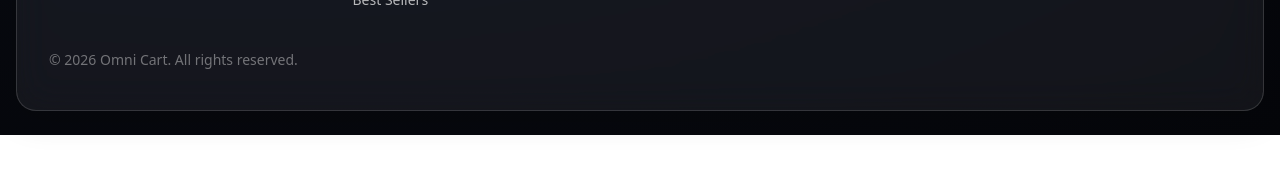
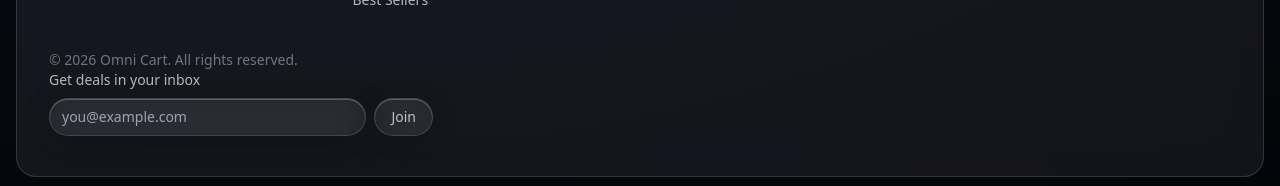
Before and after one commit to mmmazharali62-maker/omni-cart, a Next.js app: page / in a window 1280 px wide. Shown: the part 1437-1623 px from the top of the page. Before the commit the page ends 1572 px from the top, so only its background shows below. Built offline with nearby package versions, Linux system fonts and the light colour scheme; no server answers; the database is empty.

Commit message:
Add newsletter signup: API + footer form + NewsletterSubscriber model

```diff
--- /dev/null
+++ b/src/app/api/newsletter/route.ts
@@ -0,0 +1,24 @@
+import { NextRequest, NextResponse } from "next/server";
+import { db } from "@/lib/db";
+import { apiError } from "@/lib/api-error";
+import { rateLimit, clientKey } from "@/lib/rate-limit";
+import { z } from "zod";
+
+const subscribeSchema = z.object({ email: z.string().email() });
+
+export async function POST(req: NextRequest) {
+  try {
+    const rl = rateLimit(clientKey(req, "newsletter"), 5, 60_000);
+    if (!rl.allowed) return NextResponse.json({ error: "Too many attempts" }, { status: 429 });
+
+    const { email } = subscribeSchema.parse(await req.json());
+    const existing = await db.newsletterSubscriber.findUnique({ where: { email: email.toLowerCase() } });
+    if (existing) return NextResponse.json({ ok: true, message: "You're already subscribed!" });
+
+    await db.newsletterSubscriber.create({ data: { email: email.toLowerCase() } });
+    // TODO: sync to email marketing platform (Mailchimp/Klaviyo) when key is set.
+    return NextResponse.json({ ok: true, message: "Subscribed - welcome aboard!" });
+  } catch (err) {
+    return apiError(err);
+  }
+}
--- a/src/components/layout/footer.tsx
+++ b/src/components/layout/footer.tsx
@@ -1,4 +1,5 @@
 import Link from "next/link";
+import { NewsletterForm } from "@/components/layout/newsletter-form";
 
 const columns = [
   { title: "Shop", links: [["Shop", "/shop"], ["Deals", "/deals"], ["New Arrivals", "/new-arrivals"], ["Best Sellers", "/best-sellers"]] },
@@ -26,6 +27,7 @@ export function Footer() {
         ))}
       </div>
       <p className="mt-10 text-white/40">© {new Date().getFullYear()} Omni Cart. All rights reserved.</p>
+          <NewsletterForm />
     </footer>
   );
 }
--- /dev/null
+++ b/src/components/layout/newsletter-form.tsx
@@ -0,0 +1,35 @@
+"use client";
+
+import { useState } from "react";
+
+export function NewsletterForm() {
+  const [email, setEmail] = useState("");
+  const [msg, setMsg] = useState<string | null>(null);
+  const [busy, setBusy] = useState(false);
+
+  async function submit(e: React.FormEvent) {
+    e.preventDefault();
+    setBusy(true);
+    setMsg(null);
+    const res = await fetch("/api/newsletter", {
+      method: "POST",
+      headers: { "Content-Type": "application/json" },
+      body: JSON.stringify({ email })
+    });
+    const data = await res.json();
+    setBusy(false);
+    setMsg(data.message ?? data.error ?? "Done");
+    if (res.ok) setEmail("");
+  }
+
+  return (
+    <form onSubmit={submit} className="w-full max-w-sm">
+      <p className="text-sm font-medium mb-2">Get deals in your inbox</p>
+      <div className="flex gap-2">
+        <input value={email} onChange={(e) => setEmail(e.target.value)} type="email" placeholder="you@example.com" required className="flex-1 glass bg-white/5 px-3 py-2 rounded-lg text-sm outline-none" />
+        <button disabled={busy} className="glass px-4 py-2 rounded-lg text-sm hover:bg-white/10">{busy ? "..." : "Join"}</button>
+      </div>
+      {msg && <p className="text-xs text-white/60 mt-2">{msg}</p>}
+    </form>
+  );
+}
```
Also changed, not shown: 1 other file (tests, documents, lock files or other folders).
